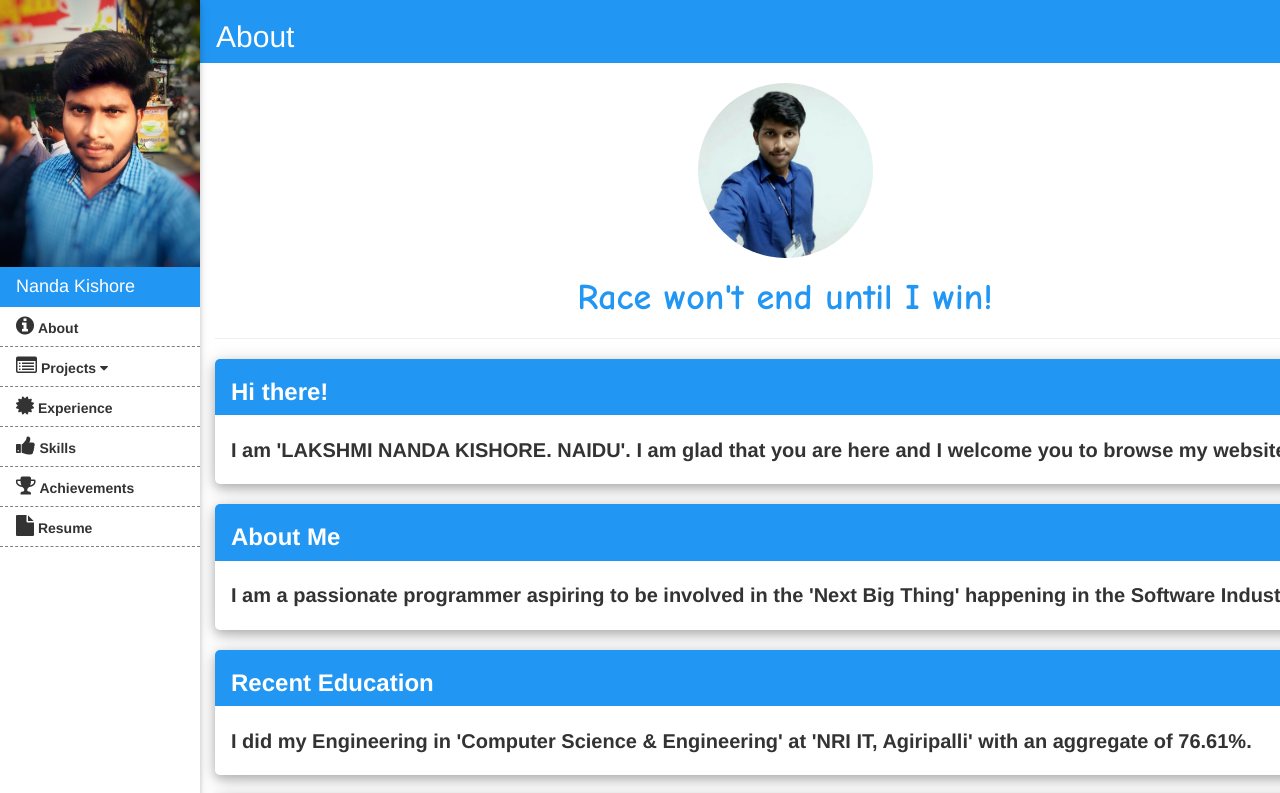
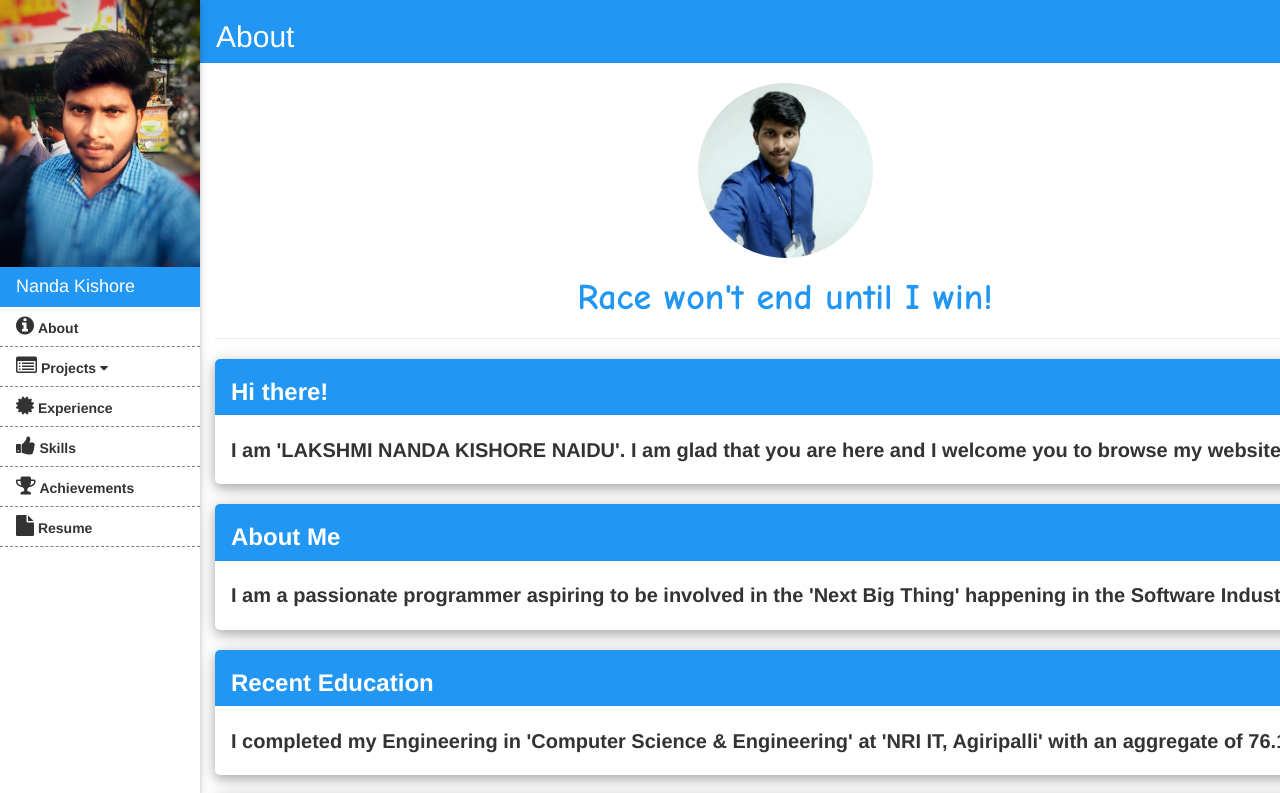
Before and after one commit to TechFreaky/nandakishore.github.io, a plain HTML site: page index.html at #/about in a window 1280 px wide. Shown: the top 793 px of the page. Drawn offline with nearby package versions, Linux system fonts and the light colour scheme.

Commit message:
August Update

```diff
--- a/templates/about.html
+++ b/templates/about.html
@@ -29,7 +29,7 @@
                     <div class="w3-container">
                         <br>
                         <b style="font-size: 20px;">
-                            I am 'LAKSHMI NANDA KISHORE. NAIDU'. I am glad that you are here and I welcome you to browse my website.
+                            I am 'LAKSHMI NANDA KISHORE NAIDU'. I am glad that you are here and I welcome you to browse my website.
                         </b>
                         <br><br>
                     </div>
@@ -58,7 +58,7 @@
 
                     <div class="w3-container">
                         <br>
-                        <b style="font-size: 20px;">I did my Engineering in 'Computer Science & Engineering' at 'NRI IT, Agiripalli' with an aggregate of 76.61%.</b>
+                        <b style="font-size: 20px;">I completed my Engineering in 'Computer Science & Engineering' at 'NRI IT, Agiripalli' with an aggregate of 76.13%.</b>
                         <br><br>
                     </div>
 
```
Also changed, not shown: templates/achievements.html (+1 -7 lines), img/achievements/VVIT.jpg, img/achievements/hackathon.jpg (added), img/skills/javascript.png, 1 other file.
